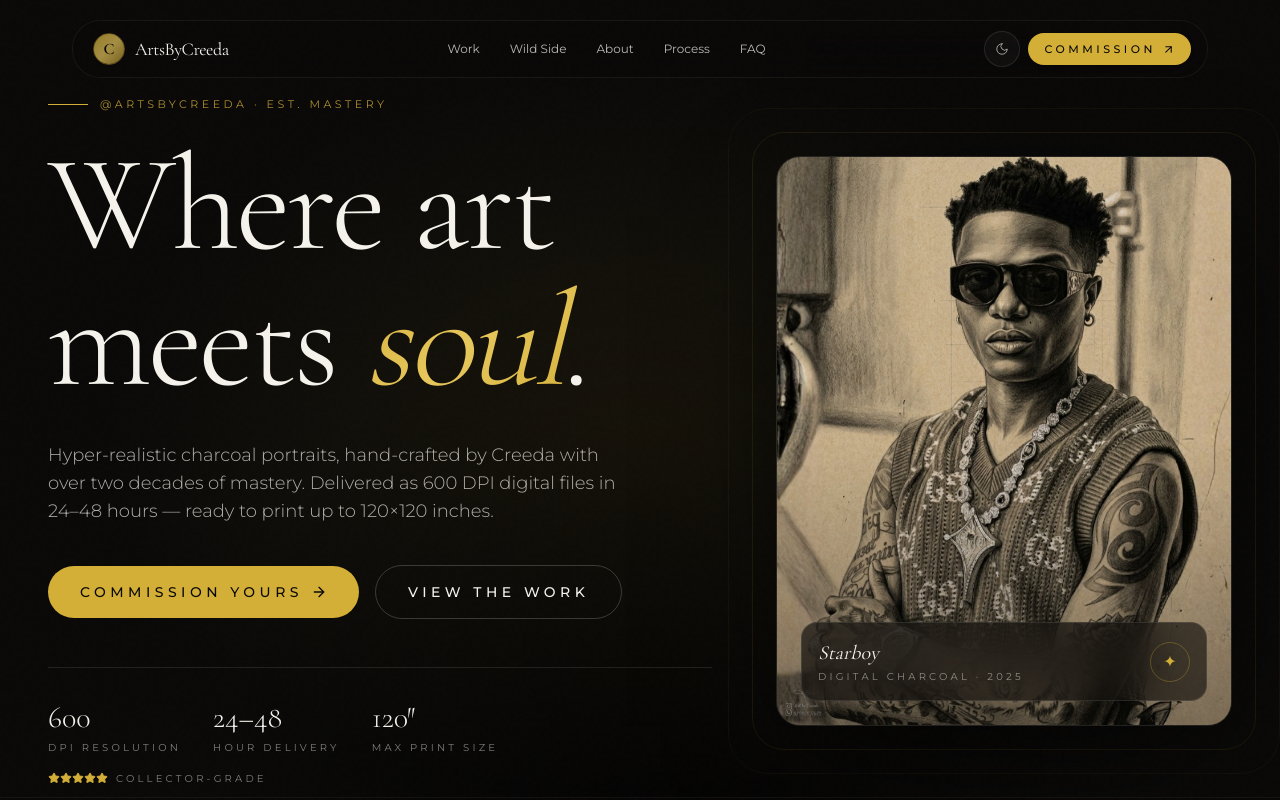
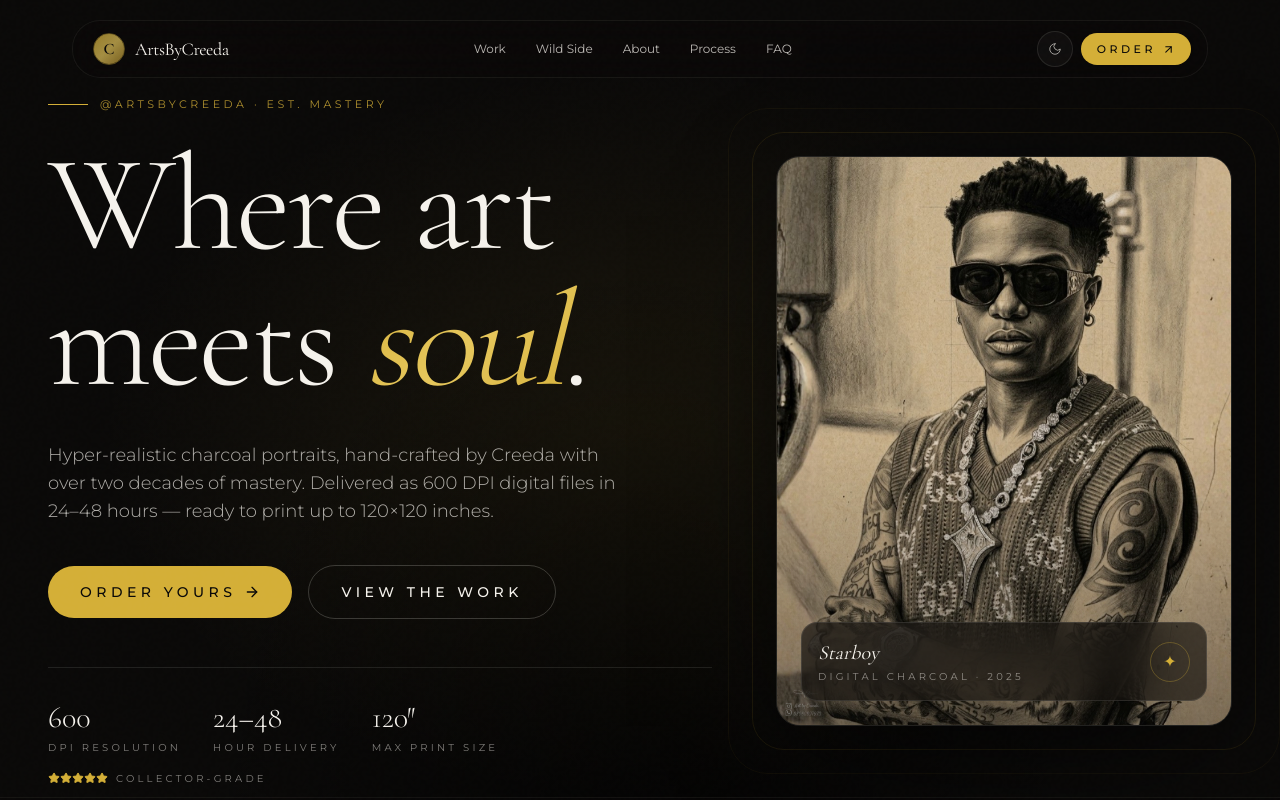
Before and after one commit to ebukaolisah/artsbycreeda, a Next.js app: page / in a window 1280 px wide. Shown: the top 800 px of the page. Built offline with nearby package versions, Linux system fonts and the light colour scheme.

Commit message:
Rename Commission to Order across all visible copy

```diff
--- a/app/commission/page.tsx
+++ b/app/commission/page.tsx
@@ -232,7 +232,7 @@ export default function CommissionPage() {
         <div className="mx-auto max-w-3xl text-center">
           <div className="inline-flex items-center gap-3">
             <span className="h-px w-10 bg-gold" />
-            <span className="eyebrow">Commission · Direct from the Studio</span>
+            <span className="eyebrow">Order · Direct from the Studio</span>
             <span className="h-px w-10 bg-gold" />
           </div>
           <h1 className="display-text mt-6 text-5xl md:text-6xl lg:text-7xl">
--- a/components/About.tsx
+++ b/components/About.tsx
@@ -127,7 +127,7 @@ export default function About() {
 
           <div className="mt-12">
             <a href={BRAND.commissionPath} className="btn-primary">
-              Begin Your Commission
+              Order Yours
             </a>
           </div>
         </motion.div>
--- a/components/CTA.tsx
+++ b/components/CTA.tsx
@@ -57,7 +57,7 @@ export default function CTA() {
               href={BRAND.commissionPath}
               className="group relative inline-flex items-center gap-3 overflow-hidden rounded-full bg-gold px-10 py-5 font-sans text-sm font-medium uppercase tracking-widest text-charcoal shadow-[0_0_60px_-10px_rgba(212,175,55,0.5)] transition-all duration-500 hover:bg-teal hover:shadow-[0_0_80px_-10px_rgba(68,225,216,0.6)]"
             >
-              <span className="relative">Start Your Commission</span>
+              <span className="relative">Order Yours</span>
               <ArrowUpRight
                 size={18}
                 className="relative transition-transform duration-500 group-hover:translate-x-1 group-hover:-translate-y-1"
--- a/components/FAQ.tsx
+++ b/components/FAQ.tsx
@@ -27,7 +27,7 @@ const FAQS = [
   },
   {
     q: 'Will my image be used elsewhere?',
-    a: 'Never. Your photo is used solely for the commission and is deleted after delivery. Your portrait is yours — full personal use rights included.',
+    a: 'Never. Your photo is used solely for your order and is deleted after delivery. Your portrait is yours — full personal use rights included.',
   },
 ];
 
--- a/components/Footer.tsx
+++ b/components/Footer.tsx
@@ -79,7 +79,7 @@ export default function Footer() {
                   href={BRAND.commissionPath}
                   className="text-ivory/70 transition-colors hover:text-gold"
                 >
-                  Start a commission
+                  Start an order
                 </a>
               </li>
             </ul>
--- a/components/Hero.tsx
+++ b/components/Hero.tsx
@@ -80,7 +80,7 @@ export default function Hero() {
             className="mt-10 flex flex-wrap items-center gap-4"
           >
             <a href={BRAND.commissionPath} className="btn-primary group">
-              <span>Commission Yours</span>
+              <span>Order Yours</span>
               <ArrowRight size={16} className="transition-transform group-hover:translate-x-1" />
             </a>
             <a href="#gallery" className="btn-outline">
--- a/components/Navbar.tsx
+++ b/components/Navbar.tsx
@@ -57,7 +57,7 @@ export default function Navbar() {
               ))}
             </nav>
 
-            {/* Right cluster: theme toggle + Commission */}
+            {/* Right cluster: theme toggle + Order CTA */}
             <div className="flex items-center gap-2">
               <button
                 onClick={() => setTheme(theme === 'dark' ? 'light' : 'dark')}
@@ -96,7 +96,7 @@ export default function Navbar() {
                 href={BRAND.commissionPath}
                 className="group hidden items-center gap-1.5 rounded-full bg-gold px-4 py-2 font-sans text-[11px] font-medium uppercase tracking-widest text-charcoal transition-all duration-300 hover:bg-teal md:inline-flex"
               >
-                <span>Commission</span>
+                <span>Order</span>
                 <ArrowUpRight
                   size={13}
                   className="transition-transform duration-300 group-hover:translate-x-0.5 group-hover:-translate-y-0.5"
@@ -158,7 +158,7 @@ export default function Navbar() {
                 transition={{ delay: 0.4 }}
                 className="btn-primary mt-8 self-start"
               >
-                Commission Yours
+                Order Yours
               </motion.a>
             </div>
           </motion.div>
--- a/components/StructuredShowcase.tsx
+++ b/components/StructuredShowcase.tsx
@@ -369,7 +369,7 @@ export default function StructuredShowcase({
                   </p>
                 )}
                 <a href={BRAND.commissionPath} className="btn-primary mt-8 self-start">
-                  Commission a Similar Piece
+                  Order a Similar Piece
                 </a>
               </div>
             </motion.div>
```
